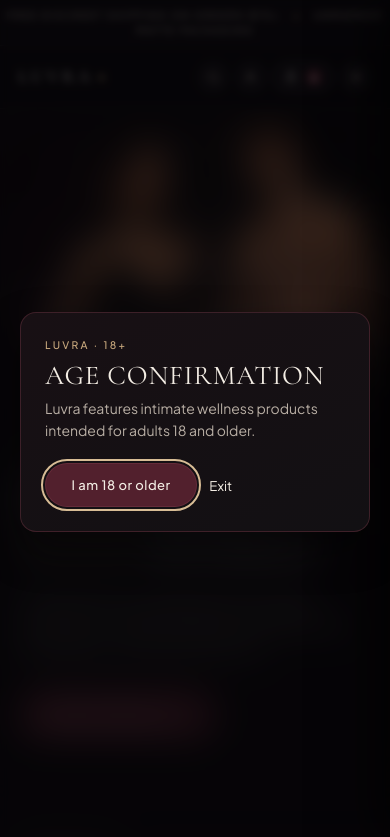
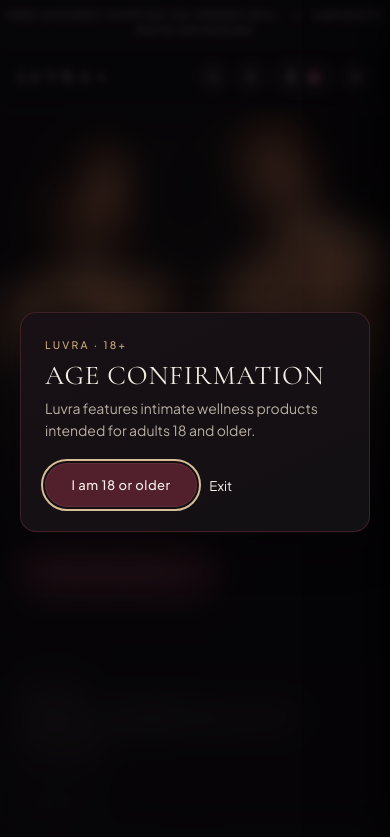
Before and after one commit to SweetD3v/luvra, a plain HTML site: page index.html in a window 390 px wide. Shown: the top 837 px of the page. Drawn offline with nearby package versions, Linux system fonts and the light colour scheme.

Commit message:
Refine mobile hero framing, iOS bottom diffusion, and Featured heading

```diff
--- a/index.html
+++ b/index.html
@@ -24,7 +24,7 @@
     <link rel="stylesheet" href="styles/tokens.css" />
     <link rel="stylesheet" href="styles/base.css?v=9" />
     <link rel="stylesheet" href="styles/components.css?v=8" />
-    <link rel="stylesheet" href="styles/sections.css?v=24" />
+    <link rel="stylesheet" href="styles/sections.css?v=33" />
   </head>
   <body data-page="home">
     <!-- 1. Slim Announcement Bar -->
@@ -190,7 +190,7 @@
         <div class="container">
           <div class="section-header">
             <div>
-              <span class="kicker">Featured Edit</span>
+              <span class="kicker">Featured</span>
               <h2 class="section-title" id="featured-heading">
                 New, Latest &amp; <em>Most Loved</em>
               </h2>
--- a/styles/sections.css
+++ b/styles/sections.css
@@ -30,7 +30,6 @@
   display: flex;
   align-items: center;
   overflow: hidden;
-  border-bottom: 1px solid var(--border-subtle);
   background-color: var(--bg-primary);
 }
 
@@ -40,6 +39,23 @@
   z-index: 1;
   background-color: #0b0a0c;
   animation: luvraHeroMediaFade 1050ms cubic-bezier(0.16, 1, 0.3, 1) both;
+}
+
+/* iOS-style progressive frosted glassmorphism diffusion on lower edge */
+.hero__media::after {
+  content: '';
+  position: absolute;
+  left: 0;
+  right: 0;
+  bottom: 0;
+  height: 26%;
+  z-index: 3;
+  pointer-events: none;
+  backdrop-filter: blur(22px) saturate(135%);
+  -webkit-backdrop-filter: blur(22px) saturate(135%);
+  background: linear-gradient(0deg, rgba(11, 10, 12, 0.85) 0%, rgba(11, 10, 12, 0.3) 58%, transparent 100%);
+  -webkit-mask-image: linear-gradient(0deg, #000 0%, rgba(0, 0, 0, 0.7) 48%, transparent 100%);
+  mask-image: linear-gradient(0deg, #000 0%, rgba(0, 0, 0, 0.7) 48%, transparent 100%);
 }
 
 @keyframes luvraHeroMediaFade {
@@ -65,6 +81,22 @@
   transform-origin: center top;
   animation: luvraHeroBreathe 22s ease-in-out infinite alternate;
   will-change: transform;
+  -webkit-mask-image: linear-gradient(
+    180deg,
+    #000 0%,
+    #000 78%,
+    rgba(0, 0, 0, 0.68) 88%,
+    rgba(0, 0, 0, 0.22) 95%,
+    transparent 100%
+  );
+  mask-image: linear-gradient(
+    180deg,
+    #000 0%,
+    #000 78%,
+    rgba(0, 0, 0, 0.68) 88%,
+    rgba(0, 0, 0, 0.22) 95%,
+    transparent 100%
+  );
 }
 
 .hero__fog {
@@ -189,7 +221,17 @@
   pointer-events: none;
   background:
     linear-gradient(90deg, #0b0a0c 0%, rgba(11, 10, 12, 0.9) 34%, rgba(11, 10, 12, 0.25) 60%, transparent 91%, #0b0a0c 100%),
-    linear-gradient(180deg, #0b0a0c 0%, rgba(11, 10, 12, 0.35) 3%, transparent 14%, transparent 78%, #0b0a0c 100%);
+    linear-gradient(
+      180deg,
+      #0b0a0c 0%,
+      rgba(11, 10, 12, 0.62) 6%,
+      rgba(11, 10, 12, 0.2) 13%,
+      transparent 22%,
+      transparent 72%,
+      rgba(11, 10, 12, 0.34) 84%,
+      rgba(11, 10, 12, 0.78) 93%,
+      #0b0a0c 100%
+    );
 }
 
 .hero>.container {
@@ -958,29 +1000,57 @@
 @media (max-width: 600px) {
   .hero {
     align-items: flex-end;
-    min-height: 640px;
+    min-height: 410px;
   }
 
   .hero__media {
-    height: 375px;
-    bottom: auto;
+    inset: 0;
+    height: 100%;
+  }
+
+  .hero__media::after {
+    height: 38%;
   }
 
   .hero__img {
-    object-position: right top;
-    padding-top: 12px;
+    width: 100%;
+    object-position: 90% top;
+    padding-top: 8px;
     padding-right: 0;
     transform-origin: center top;
+    -webkit-mask-image: linear-gradient(
+      180deg,
+      #000 0%,
+      #000 48%,
+      rgba(0, 0, 0, 0.66) 66%,
+      rgba(0, 0, 0, 0.24) 84%,
+      transparent 100%
+    );
+    mask-image: linear-gradient(
+      180deg,
+      #000 0%,
+      #000 48%,
+      rgba(0, 0, 0, 0.66) 66%,
+      rgba(0, 0, 0, 0.24) 84%,
+      transparent 100%
+    );
   }
 
   .hero__scrim {
     background:
-      linear-gradient(180deg, #0b0a0c 0%, rgba(11, 10, 12, 0.25) 4%, transparent 14%, rgba(11, 10, 12, 0.16) 56%, rgba(11, 10, 12, 0.88) 84%, #0b0a0c 100%);
+      linear-gradient(
+        180deg,
+        transparent 0%,
+        rgba(11, 10, 12, 0.14) 44%,
+        rgba(11, 10, 12, 0.62) 64%,
+        rgba(11, 10, 12, 0.9) 82%,
+        #0b0a0c 100%
+      );
   }
 
   .hero__content {
-    padding-top: 21.5rem;
-    padding-bottom: 2.5rem;
+    padding-top: 12.5rem;
+    padding-bottom: 1.5rem;
   }
 
   .section-header {
```
